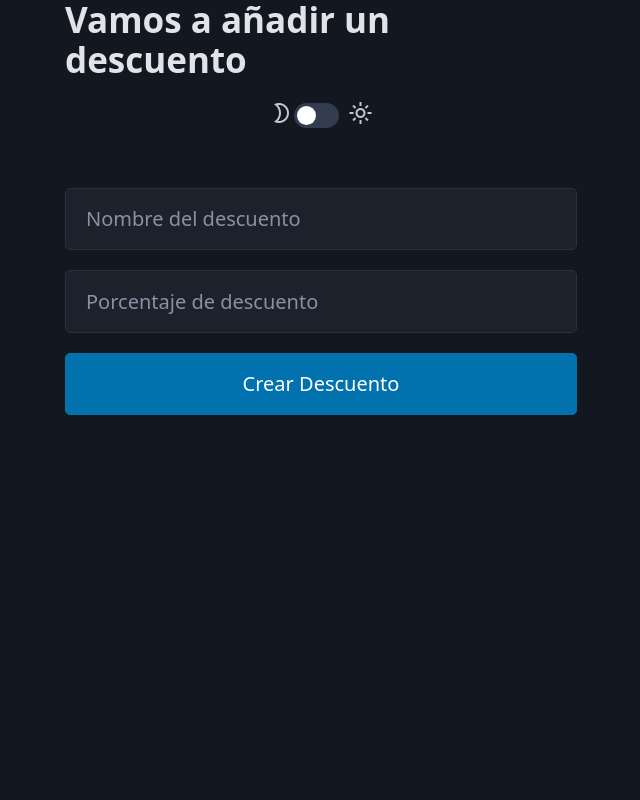
After one commit to DanielBelenguer/olla_chillona_django, a Django app: page /restaurante/crear_descuento/ in a window 1280 px wide. The commit adds this page. Shown: the whole page, without its empty margins (319-959 px from the left). Run offline with Django 5.2, Linux system fonts and the light colour scheme; some libraries are stand-ins or nearby versions.

Commit message:
Se implementa la funcionalidad de descuentos en el sistema, falta listar esos  descuentos en el dashboard del jefe.

```diff
--- a/restaurante/models.py
+++ b/restaurante/models.py
@@ -38,3 +38,8 @@ class Plato(models.Model):
     descripcion = models.TextField()
     categoria = models.CharField(max_length=50, choices=CATEGORIA)
     precio = models.DecimalField(max_digits=5, decimal_places=2)
+
+
+class Descuento(models.Model):
+    nombre = models.CharField(max_length=50)
+    porcentaje = models.DecimalField(max_digits=5, decimal_places=2, default=0)
--- /dev/null
+++ b/restaurante/templates/restaurante/crear_descuento.html
@@ -0,0 +1,33 @@
+<!DOCTYPE html>
+<html lang="es" data-theme="dark">
+<head>
+    <meta charset="UTF-8">
+    <meta name="viewport" content="width=device-width, initial-scale=1.0">
+    <title>Formulario para crear platos</title>
+    <link rel="stylesheet" href="https://cdn.jsdelivr.net/npm/@picocss/pico@2/css/pico.min.css">
+    <link rel="stylesheet" href="https://fonts.googleapis.com/css2?family=Material+Symbols+Outlined"/>
+    {% load static %}
+</head>
+<body style="display: flex; justify-content: center; height: 100vh; margin: 0;">
+    <div style="width: 40%;">
+        <form method="post">
+            {% csrf_token %}
+            <h2>Vamos a añadir un descuento</h2>
+            <div style="display: flex; justify-content: center;">
+                <span class="material-symbols-outlined">mode_night</span>
+                    <input name="terms" id="tema" type="checkbox" role="switch" style="margin-top: 2px;" />
+                <span class="material-symbols-outlined">light_mode</span>
+            </div>
+            <br>
+            <br>
+            <input type="text" placeholder="Nombre del descuento" id="nombre" name="nombre" required>
+            <input type="number" placeholder="Porcentaje de descuento" id="porcernaje" name="porcernaje" required>
+            <button type="submit">Crear Descuento</button>
+            <div>
+
+            </div>
+        </form>
+    </div>
+    <script src="{% static 'restaurante/app.js' %}"></script>
+</body>
+</html>
--- a/restaurante/urls.py
+++ b/restaurante/urls.py
@@ -10,5 +10,5 @@ urlpatterns = [
     path("add_plato/", views.add_plato, name="add_plato"),
     path("<int:plato_id>/", views.detail, name="detail"),
     path("edita_plato/<int:plato_id>/", views.edita_plato, name="edita_plato"),
-
+    path("crear_descuento/", views.crear_descuento, name="crear_descuento"),
 ]
--- a/restaurante/views.py
+++ b/restaurante/views.py
@@ -1,7 +1,7 @@
 from django.contrib.auth import authenticate, login, logout
 from django.shortcuts import render, redirect
 from django.contrib.auth.decorators import login_required
-from .models import UsuarioPersonalizado,Plato
+from .models import UsuarioPersonalizado,Plato,Descuento
 from django.contrib.auth.hashers import make_password
 
 
@@ -73,3 +73,10 @@ def edita_plato(request, plato_id):
         plato.save()
         return redirect('detail', plato_id=plato.id)
     return render(request, "restaurante/editar_plato.html", {"plato": plato})
+
+def crear_descuento(request):
+    if request.method == 'POST':
+        nombre = request.POST.get('nombre')
+        porcentaje = request.POST.get('porcernaje')
+        Descuento.objects.create(nombre=nombre, porcentaje=porcentaje)
+    return render(request, "restaurante/crear_descuento.html")
```
Also changed, not shown: restaurante/templates/restaurante/dashboard_jefe.html (+7 -0 lines), db.sqlite3, restaurante/migrations/0002_descuento.py (added), restaurante/migrations/0003_remove_descuento_descuento_descuento_porcentaje.py (added).
